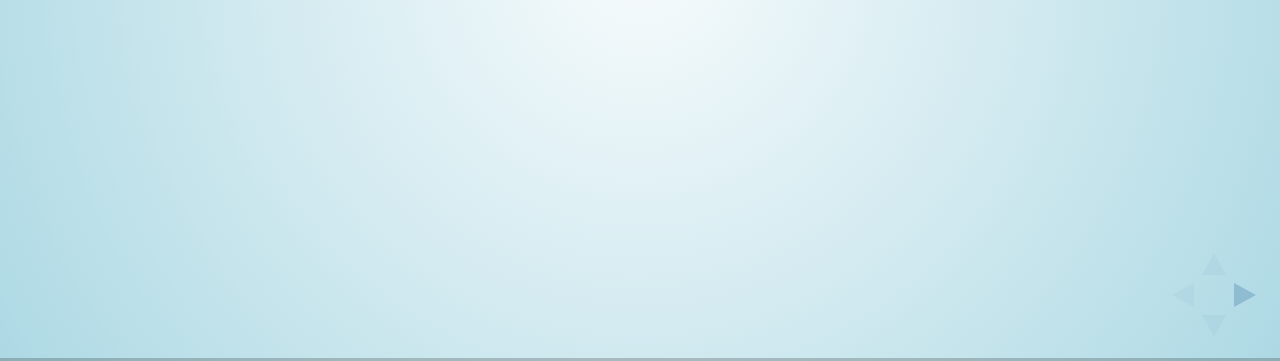
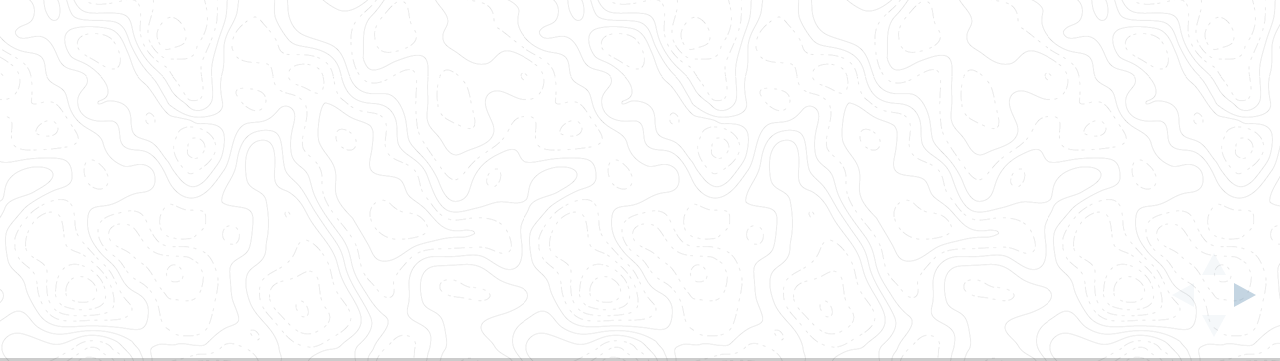
Before and after one commit to MaptimeCalgary/presentation-example, a website: page index.html in a window 1280 px wide. Shown: the part 439-800 px from the top of the page. Drawn offline with nearby package versions, Linux system fonts and the light colour scheme.

Commit message:
Add custom theme

```diff
--- a/index.html
+++ b/index.html
@@ -14,7 +14,7 @@
   <meta name="viewport" content="width=device-width, initial-scale=1.0, maximum-scale=1.0, user-scalable=no, minimal-ui">
 
   <link rel="stylesheet" href="bower_components/reveal.js/css/reveal.css">
-  <link rel="stylesheet" href="bower_components/reveal.js/css/theme/sky.css" id="theme">
+  <link rel="stylesheet" href="./theme/maptimecalgary.css" id="theme">
 
   <!-- Code syntax highlighting -->
   <link rel="stylesheet" href="bower_components/reveal.js/lib/css/zenburn.css">
--- /dev/null
+++ b/theme/source/maptimecalgary.scss
@@ -0,0 +1,46 @@
+/**
+ * Sky theme for reveal.js.
+ *
+ * Copyright (C) 2011-2012 Hakim El Hattab, http://hakim.se
+ */
+
+
+// Default mixins and settings -----------------
+@import "../template/mixins";
+@import "../../bower_components/reveal.js/css/theme/template/settings";
+// ---------------------------------------------
+
+
+
+// Include theme-specific fonts
+@import url(https://fonts.googleapis.com/css?family=Quicksand:400,700,400italic,700italic);
+@import url(https://fonts.googleapis.com/css?family=Patrick+Hand:400italic,700italic,400,700);
+
+// Override theme settings (see ../template/settings.scss)
+$mainFont: 'Open Sans', sans-serif;
+$mainColor: #333;
+$headingFont: 'Patrick Hand', cursive;
+$headingColor: #333;
+$headingLetterSpacing: -0.08em;
+$headingTextShadow: none;
+$backgroundColor: #f7fbfc;
+$linkColor: #3b759e;
+$linkColorHover: lighten( $linkColor, 20% );
+$selectionBackgroundColor: #134674;
+
+// Fix links so they are not cut off
+.reveal a {
+	line-height: 1.3em;
+}
+
+// Background generator
+@mixin bodyBackground() {
+	// @include radial-gradient-image( rgba(0, 0, 0, .2), 'topographic-bg.png' );
+	background: url('topographic-bg.png');
+}
+
+
+
+// Theme template ------------------------------
+@import "../../bower_components/reveal.js/css/theme/template/theme";
+// ---------------------------------------------
--- /dev/null
+++ b/theme/template/mixins.scss
@@ -0,0 +1,39 @@
+@mixin vertical-gradient( $top, $bottom ) {
+	background: $top;
+	background: -moz-linear-gradient( top, $top 0%, $bottom 100% );
+	background: -webkit-gradient( linear, left top, left bottom, color-stop(0%,$top), color-stop(100%,$bottom) );
+	background: -webkit-linear-gradient( top, $top 0%, $bottom 100% );
+	background: -o-linear-gradient( top, $top 0%, $bottom 100% );
+	background: -ms-linear-gradient( top, $top 0%, $bottom 100% );
+	background: linear-gradient( top, $top 0%, $bottom 100% );
+}
+
+@mixin horizontal-gradient( $top, $bottom ) {
+	background: $top;
+	background: -moz-linear-gradient( left, $top 0%, $bottom 100% );
+	background: -webkit-gradient( linear, left top, right top, color-stop(0%,$top), color-stop(100%,$bottom) );
+	background: -webkit-linear-gradient( left, $top 0%, $bottom 100% );
+	background: -o-linear-gradient( left, $top 0%, $bottom 100% );
+	background: -ms-linear-gradient( left, $top 0%, $bottom 100% );
+	background: linear-gradient( left, $top 0%, $bottom 100% );
+}
+
+@mixin radial-gradient( $outer, $inner, $type: circle ) {
+	background: $outer;
+	background: -moz-radial-gradient( center, $type cover,  $inner 0%, $outer 100% );
+	background: -webkit-gradient( radial, center center, 0px, center center, 100%, color-stop(0%,$inner), color-stop(100%,$outer) );
+	background: -webkit-radial-gradient( center, $type cover,  $inner 0%, $outer 100% );
+	background: -o-radial-gradient( center, $type cover,  $inner 0%, $outer 100% );
+	background: -ms-radial-gradient( center, $type cover,  $inner 0%, $outer 100% );
+	background: radial-gradient( center, $type cover,  $inner 0%, $outer 100% );
+}
+
+@mixin radial-gradient-image( $outer, $url, $type: circle ) {
+	background: url($url);
+	background: -moz-radial-gradient( center, $type cover,  rgba(0,0,0,0) 0%, $outer 100% ), url($url) repeat;
+	background: -webkit-gradient( radial, center center, 0px, center center, 100%, color-stop(0%,rgba(0,0,0,0)), color-stop(100%,$outer) ), url($url) repeat;
+	background: -webkit-radial-gradient( center, $type cover,  rgba(0,0,0,0) 0%, $outer 100% ), url($url) repeat;
+	background: -o-radial-gradient( center, $type cover,  rgba(0,0,0,0) 0%, $outer 100% ), url($url) repeat;
+	background: -ms-radial-gradient( center, $type cover,  rgba(0,0,0,0) 0%, $outer 100% ), url($url) repeat;
+	background: radial-gradient( center, $type cover,  rgba(0,0,0,0) 0%, $outer 100% ), url($url) repeat;
+}
```
Also changed, not shown: theme/maptimecalgary.css (added), theme/topographic-bg.png (added), 1 other file.
